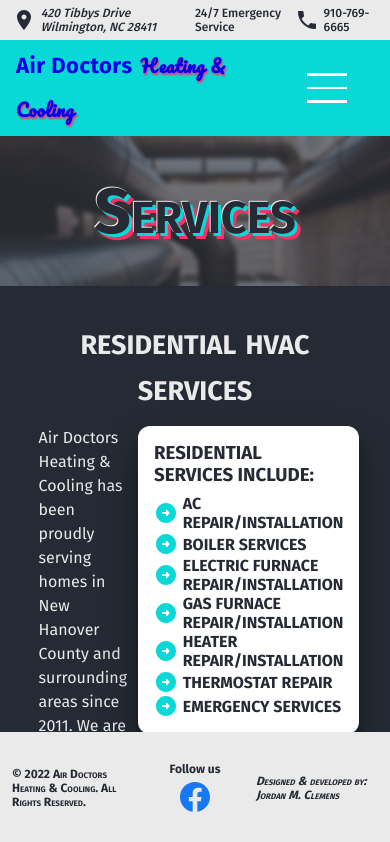
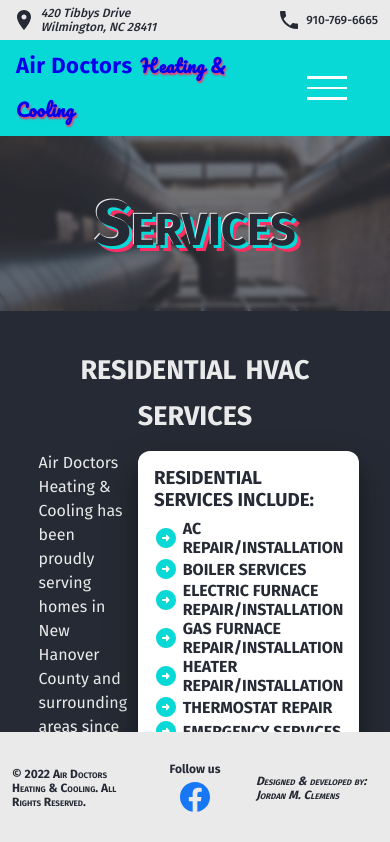
Before and after one commit to jclemens24/air-doctors-2, a React (Create React App) app: page /services in a window 390 px wide. Shown: the top 842 px of the page. Built offline with nearby package versions, Linux system fonts and the light colour scheme; the HTML template or start-up script is replaced by a standard one.

Commit message:
Added: Tooltip features to Map, CSS edits

```diff
--- a/src/UI/AnimatedHeader.module.css
+++ b/src/UI/AnimatedHeader.module.css
@@ -1,6 +1,6 @@
 .animatedHeaderSVG {
   display: inline-block;
-  font: 5em 'Fira Sans';
+  font: 6em 'Fira Sans';
   text-transform: uppercase;
   margin: 0 auto;
 }
--- a/src/UI/Button.module.css
+++ b/src/UI/Button.module.css
@@ -21,7 +21,7 @@
 .button:hover,
 .button:active {
   border-color: #eaeaea;
-  box-shadow: 1px 1px 1px rgba(0, 0, 0, 0.75);
+  box-shadow: 0px 4px 8px rgba(0, 0, 0, 0.75);
 }
 
 .button--inverse {
--- a/src/components/LocationMarker.jsx
+++ b/src/components/LocationMarker.jsx
@@ -1,5 +1,5 @@
 import React, { useState } from 'react';
-import { Marker, Popup, useMapEvents } from 'react-leaflet';
+import { Marker, useMapEvents, Tooltip } from 'react-leaflet';
 
 const LocationMarker = () => {
   const [position, setPosition] = useState(null);
@@ -15,7 +15,7 @@
 
   return position === null ? null : (
     <Marker position={position}>
-      <Popup>You are here</Popup>
+      <Tooltip permanent>You are here</Tooltip>
     </Marker>
   );
 };
--- a/src/components/MainNavigation.module.css
+++ b/src/components/MainNavigation.module.css
@@ -10,7 +10,7 @@
 }
 
 .logo {
-  font-size: 1em;
+  font-size: 1.2em;
   font-weight: 700;
   letter-spacing: 0.5px;
   line-height: 2;
@@ -54,6 +54,12 @@
   display: none;
 }
 
+@media only screen and (max-width: 1070px) {
+  .logo {
+    font-size: 1em;
+  }
+}
+
 @media only screen and (max-width: 1024px) {
   .drawerButton {
     width: 3em;
@@ -62,7 +68,7 @@
     border: none;
     display: flex;
     flex-direction: column;
-    justify-content: space-around;
+    justify-content: space-evenly;
     margin: 0 2em;
     cursor: pointer;
   }
@@ -79,7 +85,7 @@
   }
 
   .logo {
-    font-size: 1.2em;
+    font-size: 1.4em;
   }
 }
 
--- a/src/components/Map.jsx
+++ b/src/components/Map.jsx
@@ -1,19 +1,21 @@
 import './Map.css';
 import React from 'react';
-import { MapContainer, TileLayer, Marker, Popup } from 'react-leaflet';
+import { MapContainer, TileLayer, Marker, Tooltip } from 'react-leaflet';
 import LocationMarker from './LocationMarker';
 
 const Map = () => {
   const position = [34.225727, -77.94471];
   const airDoctorsLocation = [34.2979444, -77.783133];
   return (
-    <MapContainer id='map' center={position} zoom={11} scrollWheelZoom={false}>
+    <MapContainer id='map' center={position} zoom={10} scrollWheelZoom={false}>
       <TileLayer
         attribution='&copy; <a href="https://www.openstreetmap.org/copyright">OpenStreetMap</a> contributors'
-        url='https://{s}.tile.openstreetmap.fr/hot/{z}/{x}/{y}.png'
+        url='https://{s}.tile.openstreetmap.org/{z}/{x}/{y}.png'
+        // attribution='&copy; <a href="https://www.openstreetmap.org/copyright">OpenStreetMap</a> contributors'
+        // url='https://{s}.tile.openstreetmap.fr/hot/{z}/{x}/{y}.png'
       />
       <Marker position={airDoctorsLocation}>
-        <Popup>Air Doctors Heating & Cooling</Popup>
+        <Tooltip>Air Doctors Heating & Cooling</Tooltip>
       </Marker>
       <LocationMarker />
     </MapContainer>
--- a/src/components/TopBar.module.css
+++ b/src/components/TopBar.module.css
@@ -55,3 +55,9 @@
     font-size: 12px;
   }
 }
+
+@media only screen and (max-width: 550px) {
+  .phone span {
+    display: none;
+  }
+}
--- a/src/pages/AboutUs.module.css
+++ b/src/pages/AboutUs.module.css
@@ -3,10 +3,10 @@
 }
 
 .aboutUsContainer {
-  clip-path: polygon(100% 0, 100% 70%, 0 100%, 0 0);
+  clip-path: polygon(100% 0, 100% 85%, 0 100%, 0 0);
   display: flex;
   justify-content: center;
-  min-height: 930px;
+  min-height: 49em;
 }
 
 .leftBox {
--- a/src/pages/Services.module.css
+++ b/src/pages/Services.module.css
@@ -11,14 +11,14 @@
   background-position: 50% 20%;
   background-size: cover;
   position: relative;
-  min-height: 150px;
+  min-height: 175px;
 }
 
 .overlay {
   position: absolute;
   top: 0;
   left: 0;
-  height: 150px;
+  height: 175px;
   width: 100%;
   background-color: #252a34;
   opacity: 0.6;
@@ -28,7 +28,7 @@
   position: absolute;
   top: 0;
   left: 0;
-  height: 150px;
+  height: 175px;
   width: 100%;
   display: flex;
   justify-content: center;
```
Also changed, not shown: 1 other file (tests, documents, lock files or other folders).
